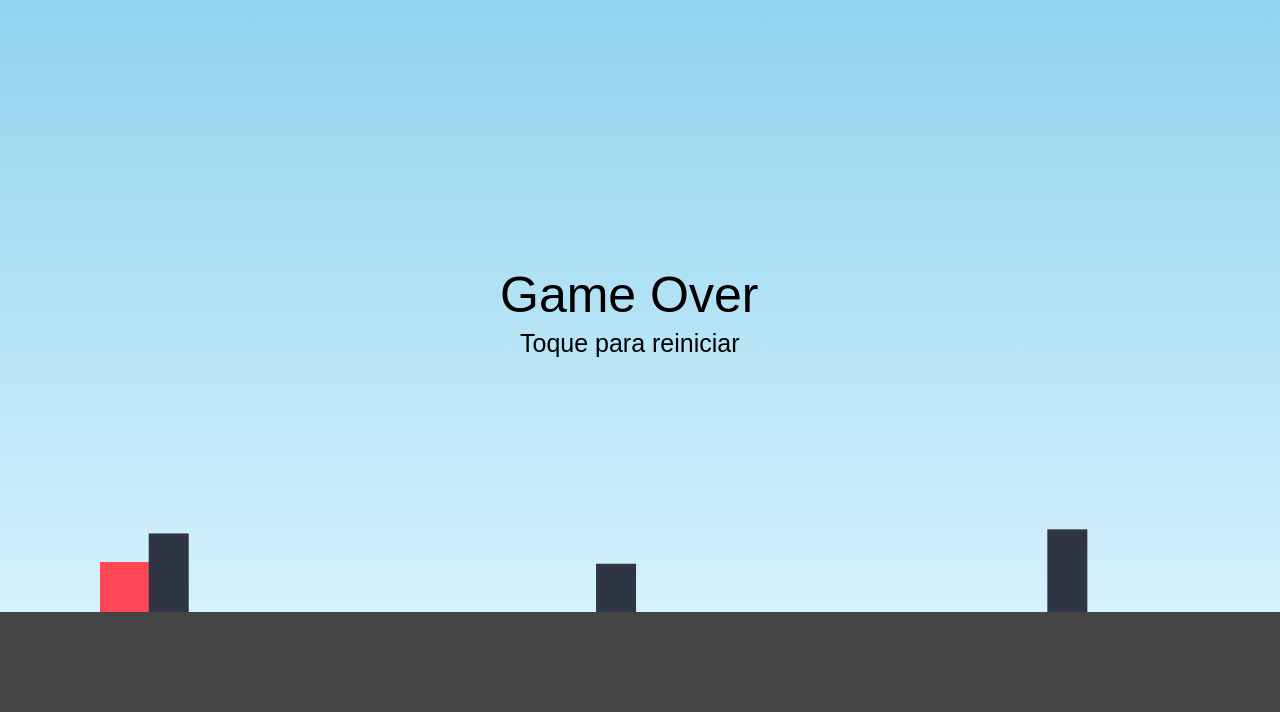
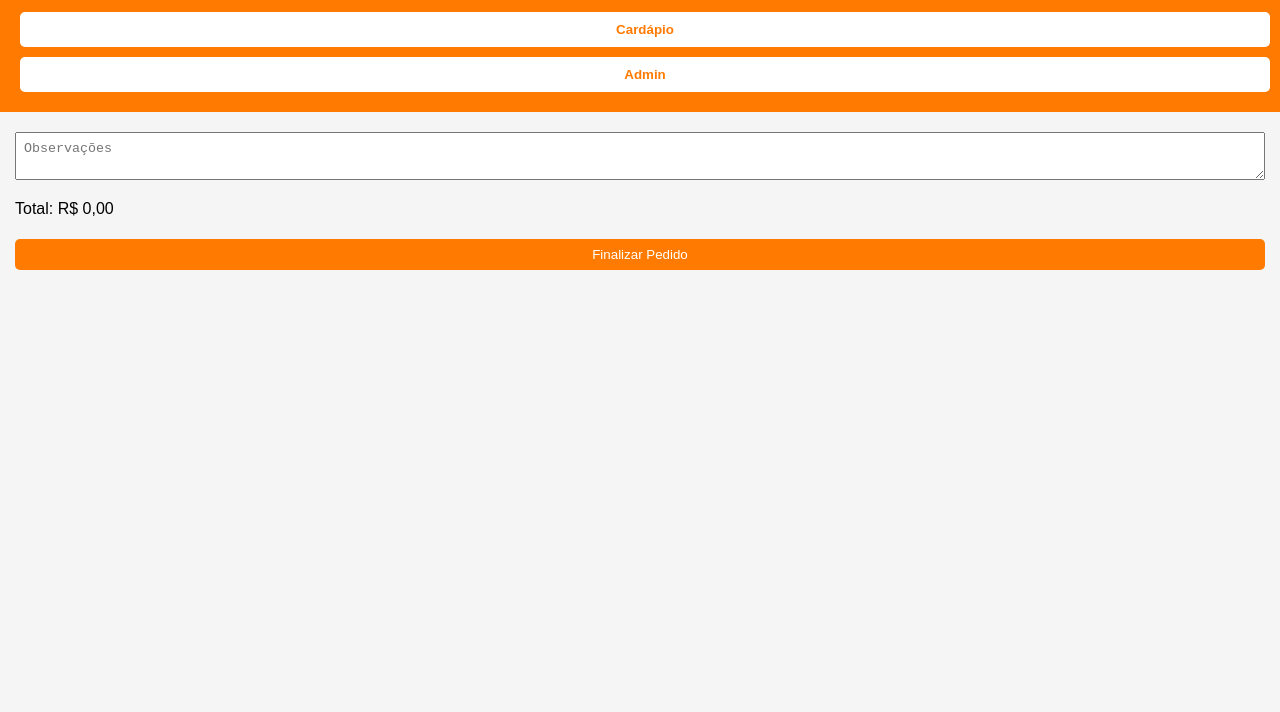
Before and after one commit to ahiraabi-dot/condessa, a plain HTML site: page index.html in a window 1280 px wide. Shown: the part 88-800 px from the top of the page. Drawn offline with Linux system fonts and the light colour scheme.

Commit message:
Update index.html

```diff
--- a/index.html
+++ b/index.html
@@ -1,155 +1,218 @@
 <!DOCTYPE html>
-<html lang="pt-br">
+<html lang="pt-BR">
 <head>
 <meta charset="UTF-8">
-<meta name="viewport" content="width=device-width, initial-scale=1.0, user-scalable=no">
-<title>Endless Runner</title>
+<meta name="viewport" content="width=device-width, initial-scale=1.0">
+<title>Cardápio Digital</title>
+
 <style>
+* { box-sizing: border-box; }
 body {
+  font-family: Arial, sans-serif;
   margin: 0;
-        overflow: hidden;
-        background: #111;
-        font-family: Arial, sans-serif;
-        touch-action: manipulation;
+  background: #f5f5f5;
 }
-    canvas {
-        display: block;
-        background: linear-gradient(#87CEEB, #e0f7ff);
+header {
+  background: #ff7a00;
+  color: #fff;
+  padding: 15px;
+  text-align: center;
+}
+nav button {
+  margin: 5px;
+  padding: 10px;
+  border: none;
+  background: #fff;
+  color: #ff7a00;
+  font-weight: bold;
+  border-radius: 5px;
+}
+section {
+  display: none;
+  padding: 15px;
+}
+section.active { display: block; }
+.card {
+  background: #fff;
+  padding: 15px;
+  margin-bottom: 10px;
+  border-radius: 8px;
+}
+input, textarea, select, button {
+  width: 100%;
+  padding: 8px;
+  margin-top: 5px;
+}
+button {
+  background: #ff7a00;
+  color: #fff;
+  border: none;
+  border-radius: 5px;
+}
+.produto {
+  display: flex;
+  justify-content: space-between;
+  align-items: center;
+}
+.produto button { width: 35px; }
+
+/* ===== IMPRESSÃO TÉRMICA ===== */
+@media print {
+  body * { visibility: hidden; }
+  #printArea, #printArea * {
+    visibility: visible;
+  }
+  #printArea {
+    position: absolute;
+    top: 0;
+    left: 0;
+    width: 58mm; /* troca para 80mm se quiser */
+    font-size: 12px;
+  }
 }
 </style>
 </head>
+
 <body>
 
-<canvas id="game"></canvas>
+<header>
+  <h1>Cardápio Digital</h1>
+  <nav>
+    <button onclick="show('publico')">Cardápio</button>
+    <button onclick="show('admin')">Admin</button>
+  </nav>
+</header>
+
+<section id="publico" class="active">
+  <div id="lista"></div>
+  <textarea id="obs" placeholder="Observações"></textarea>
+  <p id="total">Total: R$ 0,00</p>
+  <button onclick="finalizar()">Finalizar Pedido</button>
+</section>
+
+<section id="admin">
+  <div class="card">
+    <h3>Categoria</h3>
+    <input id="catNome">
+    <button onclick="addCategoria()">Adicionar</button>
+  </div>
+
+  <div class="card">
+    <h3>Produto</h3>
+    <input id="pNome" placeholder="Nome">
+    <input id="pPreco" type="number" placeholder="Preço">
+    <select id="pCategoria"></select>
+    <textarea id="pDesc" placeholder="Descrição"></textarea>
+    <button onclick="addProduto()">Adicionar Produto</button>
+  </div>
+
+  <div class="card">
+    <h3>QR Code</h3>
+    <img id="qr" width="200">
+  </div>
+</section>
+
+<!-- IMPRESSÃO -->
+<div id="printArea" style="display:none">
+  <center>
+    <img src="https://via.placeholder.com/120x60?text=LOGO"><br>
+    <strong>Pedido Nº <span id="printNumero"></span></strong><br>
+    <span id="printData"></span>
+  </center>
+  <hr>
+  <div id="printItens"></div>
+  <hr>
+  <p id="printObs"></p>
+  <strong id="printTotal"></strong>
+</div>
 
 <script>
-const canvas = document.getElementById("game");
-const ctx = canvas.getContext("2d");
+let categorias = JSON.parse(localStorage.getItem("categorias")) || [];
+let produtos = JSON.parse(localStorage.getItem("produtos")) || [];
+let carrinho = {};
+let pedidoNumero = Number(localStorage.getItem("pedidoNumero")) || 1;
 
-canvas.width = window.innerWidth;
-canvas.height = window.innerHeight;
-
-let gravity = 0.8;
-let gameSpeed = 6;
-let score = 0;
-let gameOver = false;
-
-const player = {
-    x: 100,
-    y: canvas.height - 150,
-    width: 50,
-    height: 50,
-    dy: 0,
-    jumping: false
-};
-
-let obstacles = [];
-let obstacleTimer = 0;
-
-function spawnObstacle() {
-    const height = 40 + Math.random() * 60;
-    obstacles.push({
-        x: canvas.width,
-        y: canvas.height - height - 100,
-        width: 40,
-        height: height
-    });
+function show(id){
+  document.querySelectorAll("section").forEach(s=>s.classList.remove("active"));
+  document.getElementById(id).classList.add("active");
 }
 
-function resetGame() {
-    obstacles = [];
-    score = 0;
-    gameSpeed = 6;
-    gameOver = false;
-    player.y = canvas.height - 150;
+function salvar(){
+  localStorage.setItem("categorias", JSON.stringify(categorias));
+  localStorage.setItem("produtos", JSON.stringify(produtos));
+  carregar();
 }
 
-function update() {
-    if (gameOver) return;
-
-    ctx.clearRect(0, 0, canvas.width, canvas.height);
-
-    // chão
-    ctx.fillStyle = "#444";
-    ctx.fillRect(0, canvas.height - 100, canvas.width, 100);
-
-    // player
-    player.dy += gravity;
-    player.y += player.dy;
-
-    if (player.y > canvas.height - 150) {
-        player.y = canvas.height - 150;
-        player.dy = 0;
-        player.jumping = false;
+function addCategoria(){
+  if(catNome.value){
+    categorias.push(catNome.value);
+    catNome.value="";
+    salvar();
+  }
 }
 
-    ctx.fillStyle = "#ff4757";
-    ctx.fillRect(player.x, player.y, player.width, player.height);
-
-    // obstáculos
-    obstacleTimer++;
-    if (obstacleTimer > 90 - gameSpeed * 3) {
-        spawnObstacle();
-        obstacleTimer = 0;
+function addProduto(){
+  produtos.push({
+    nome:pNome.value,
+    preco:Number(pPreco.value),
+    categoria:pCategoria.value,
+    desc:pDesc.value,
+    ativo:true
+  });
+  pNome.value=pPreco.value=pDesc.value="";
+  salvar();
 }
 
-    obstacles.forEach((obs, index) => {
-        obs.x -= gameSpeed;
-        ctx.fillStyle = "#2f3542";
-        ctx.fillRect(obs.x, obs.y, obs.width, obs.height);
+function carregar(){
+  pCategoria.innerHTML="";
+  categorias.forEach(c=>pCategoria.innerHTML+=`<option>${c}</option>`);
 
-        // colisão
-        if (
-            player.x < obs.x + obs.width &&
-            player.x + player.width > obs.x &&
-            player.y < obs.y + obs.height &&
-            player.y + player.height > obs.y
-        ) {
-            gameOver = true;
+  let html="", total=0;
+  produtos.forEach((p,i)=>{
+    let q=carrinho[i]||0;
+    total+=q*p.preco;
+    html+=`
+    <div class="card">
+      <strong>${p.nome}</strong><br>${p.desc}<br>R$ ${p.preco.toFixed(2)}
+      <div class="produto">
+        <button onclick="menos(${i})">-</button>${q}
+        <button onclick="mais(${i})">+</button>
+      </div>
+    </div>`;
+  });
+
+  lista.innerHTML=html;
+  total.innerText="Total: R$ "+total.toFixed(2);
+  qr.src="https://api.qrserver.com/v1/create-qr-code/?size=200x200&data="+location.href;
 }
 
-        if (obs.x + obs.width < 0) {
-            obstacles.splice(index, 1);
-            score++;
+function mais(i){ carrinho[i]=(carrinho[i]||0)+1; carregar(); }
+function menos(i){ if(carrinho[i]) carrinho[i]--; carregar(); }
+
+function finalizar(){
+  let itens="", total=0;
+  produtos.forEach((p,i)=>{
+    if(carrinho[i]){
+      let sub=carrinho[i]*p.preco;
+      total+=sub;
+      itens+=`<p>${p.nome} x${carrinho[i]} - R$ ${sub.toFixed(2)}</p>`;
     }
   });
 
-    // aumentar dificuldade
-    gameSpeed += 0.002;
+  let agora=new Date();
+  document.getElementById("printNumero").innerText=pedidoNumero;
+  document.getElementById("printData").innerText=agora.toLocaleString("pt-BR");
+  document.getElementById("printItens").innerHTML=itens;
+  document.getElementById("printObs").innerText="Obs: "+(obs.value||"Nenhuma");
+  document.getElementById("printTotal").innerText="Total: R$ "+total.toFixed(2);
 
-    // score
-    ctx.fillStyle = "#000";
-    ctx.font = "30px Arial";
-    ctx.fillText("Score: " + score, 20, 40);
+  localStorage.setItem("pedidoNumero", ++pedidoNumero);
+  window.print();
 
-    if (gameOver) {
-        ctx.fillStyle = "#000";
-        ctx.font = "50px Arial";
-        ctx.fillText("Game Over", canvas.width / 2 - 140, canvas.height / 2);
-        ctx.font = "25px Arial";
-        ctx.fillText("Toque para reiniciar", canvas.width / 2 - 120, canvas.height / 2 + 40);
+  window.open("https://wa.me/55SEUNUMERO?text=Pedido%20Nº%20"+(pedidoNumero-1));
 }
 
-    requestAnimationFrame(update);
-}
-
-function jump() {
-    if (!player.jumping && !gameOver) {
-        player.dy = -18;
-        player.jumping = true;
-    } else if (gameOver) {
-        resetGame();
-    }
-}
-
-document.addEventListener("keydown", e => {
-    if (e.code === "Space") jump();
-});
-
-canvas.addEventListener("touchstart", jump);
-canvas.addEventListener("mousedown", jump);
-
-update();
+carregar();
 </script>
 
 </body>
```
Lines whose indentation alone changed are shown as unchanged.
